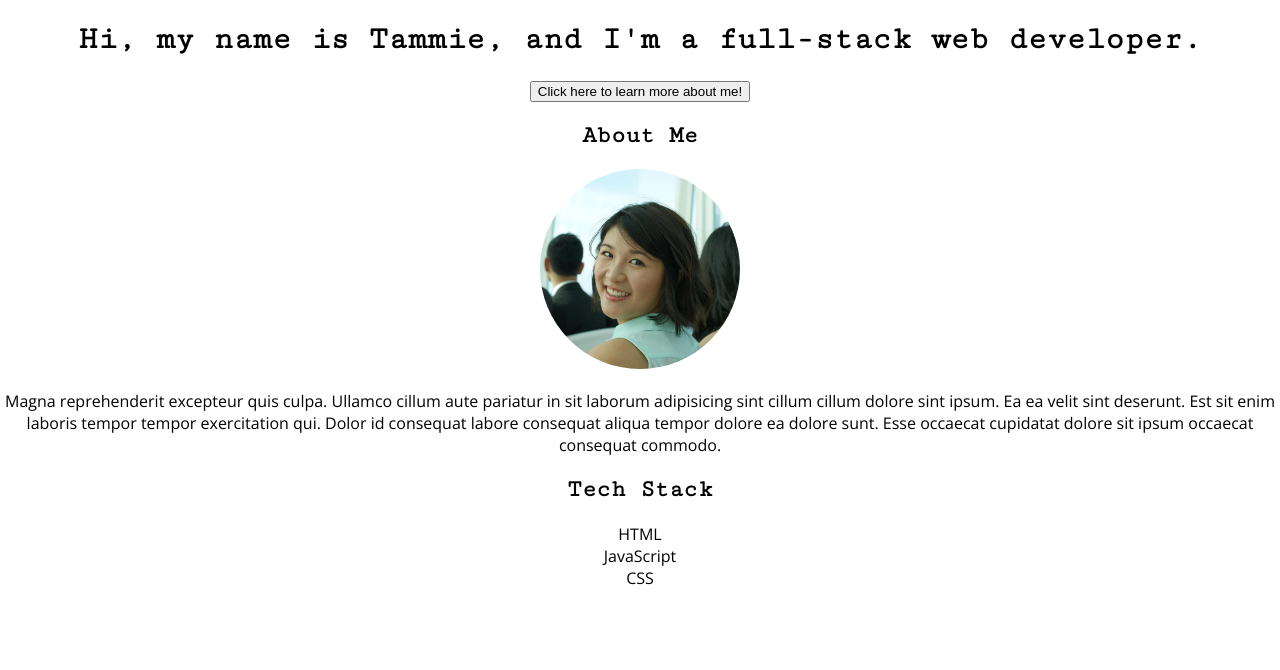
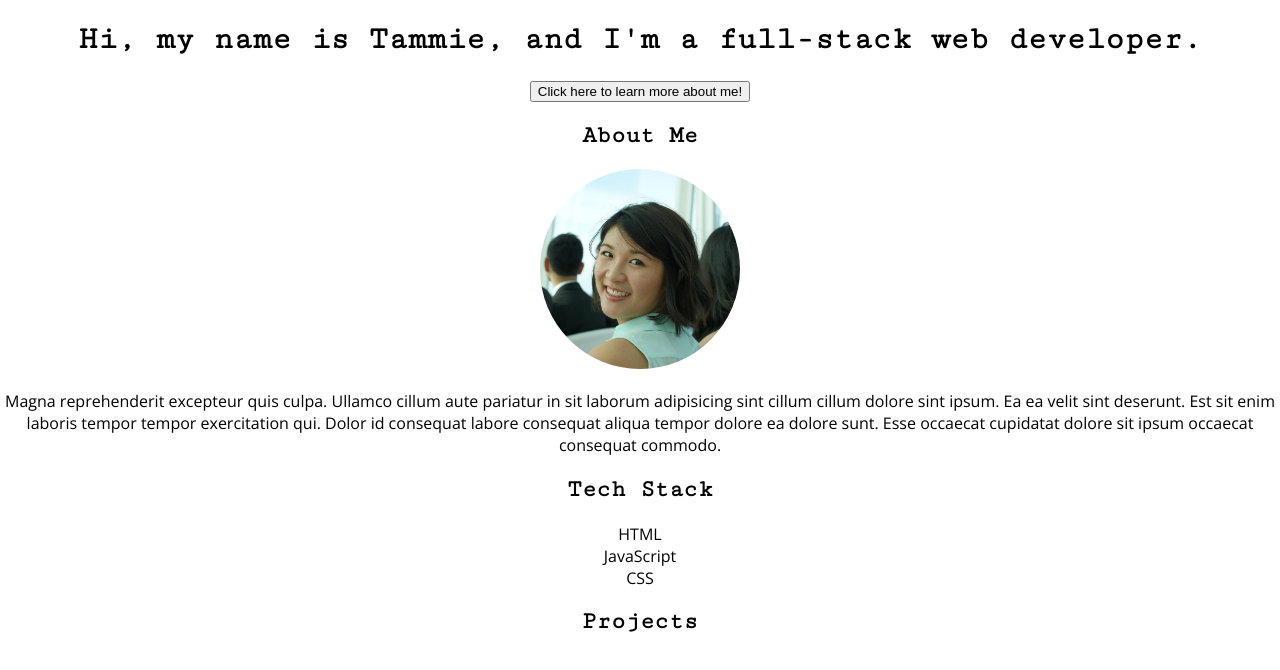
Before and after one commit to tammiec/portfolio, a React (Create React App) app: page / in a window 1280 px wide. Shown: the top 670 px of the page. Built offline with nearby package versions, Linux system fonts and the light colour scheme.

Commit message:
Add Projects heading

```diff
--- a/src/Components/Projects/Projects.js
+++ b/src/Components/Projects/Projects.js
@@ -3,7 +3,7 @@ import React from 'react';
 export default function Projects(props) {
   return (
     <div id='projects'>
-
+      <h2>Projects</h2>
     </div>
   );
 }
```
